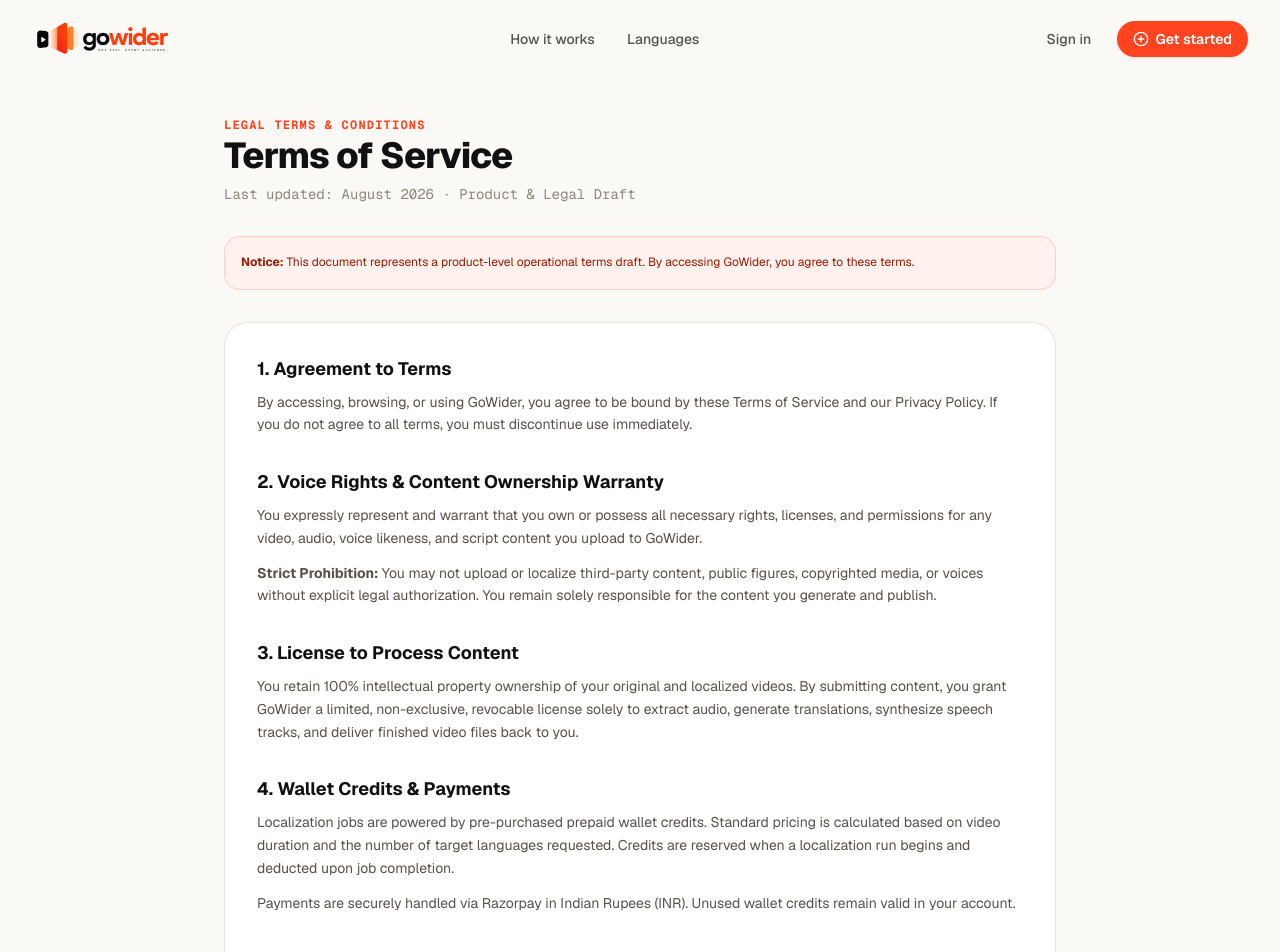
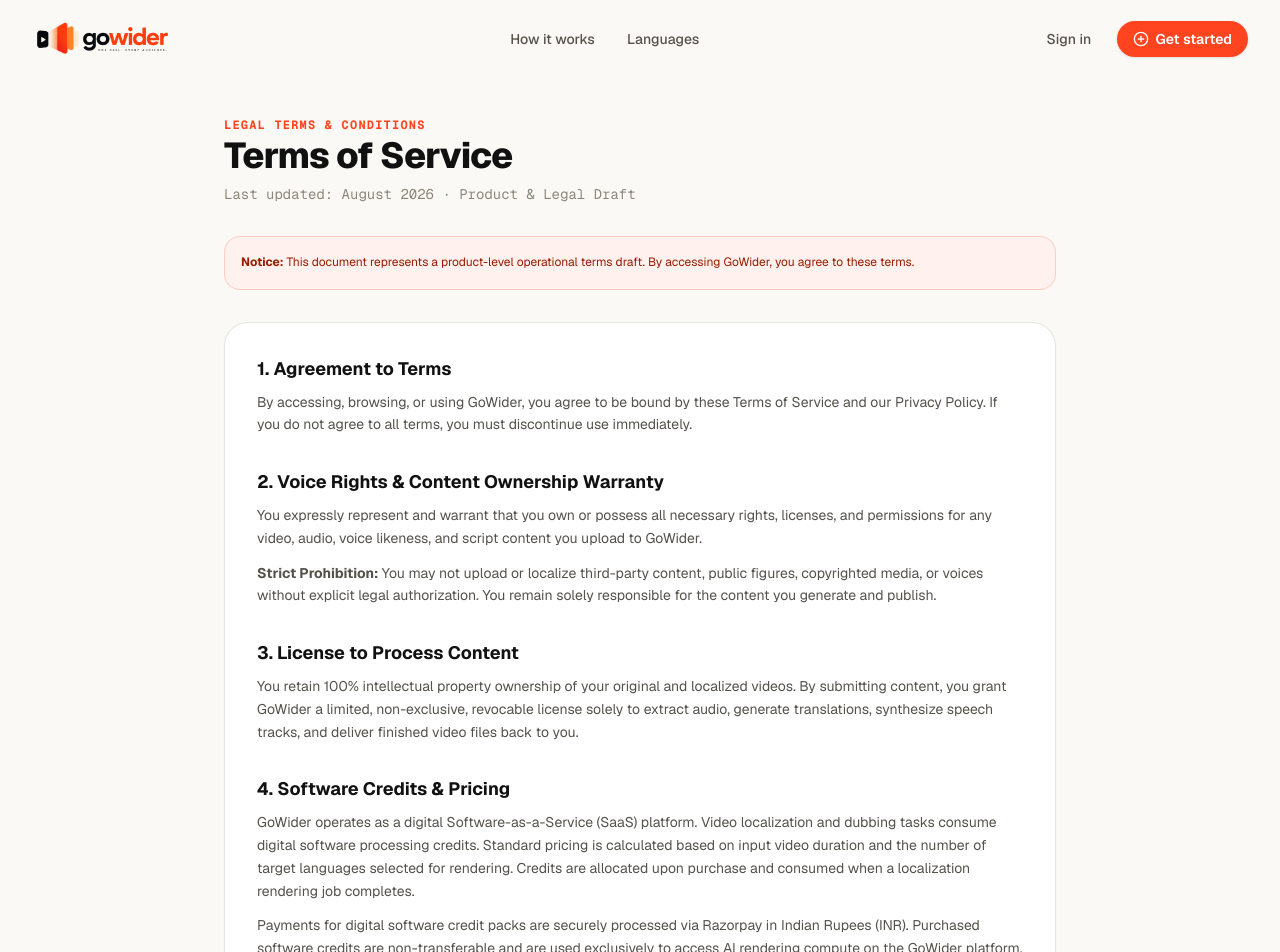
Before and after one commit to mahe-gi/gowider, a Next.js app: page /terms in a window 1280 px wide. Shown: the top 952 px of the page. Built offline with nearby package versions, Linux system fonts and the light colour scheme; no server answers.

Commit message:
docs(compliance): refine terms and policies to define SaaS software credits and remove wallet terminology

```diff
--- a/app/privacy/page.tsx
+++ b/app/privacy/page.tsx
@@ -45,9 +45,9 @@
             <h2 className="text-lg font-bold text-[#111111]">2. Information We Collect</h2>
             <p>We collect information necessary to provide and operate the localization service:</p>
             <ul className="list-disc pl-5 space-y-1.5 pt-1">
-              <li><strong>Account Information:</strong> When you sign in via Google OAuth, we receive your name, email address, and Google profile image to manage your workspace and wallet.</li>
+              <li><strong>Account Information:</strong> When you sign in via Google OAuth, we receive your name, email address, and Google profile image to manage your workspace and account credits.</li>
               <li><strong>Uploaded Media:</strong> Video and audio files (MP4/MOV) you upload for localization purposes.</li>
-              <li><strong>Payment Metadata:</strong> When you purchase credits via Razorpay, we record the transaction amount, payment order ID, and wallet balance. We never receive or store your credit card or banking details.</li>
+              <li><strong>Payment Metadata:</strong> When you purchase credits via Razorpay, we record the transaction amount, payment order ID, and credit balance. We never receive or store your credit card or banking details.</li>
               <li><strong>Technical & Session Identifiers:</strong> Ephemeral session cookies used strictly to manage guest uploads and authenticate logged-in sessions.</li>
             </ul>
           </section>
--- a/app/refund-policy/page.tsx
+++ b/app/refund-policy/page.tsx
@@ -32,7 +32,7 @@
           <section className="space-y-2">
             <h2 className="text-lg font-bold text-[#111111]">1. Automated Failure Protection</h2>
             <p>
-              If a localization job or specific language track fails during processing, reserved credits for that uncompleted track are automatically released back to your available wallet balance immediately. You will never be charged for an ungenerated video.
+              If a localization job or specific language track fails during processing, reserved credits for that uncompleted track are automatically released back to your available credit balance immediately. You will never be charged for an ungenerated video.
             </p>
           </section>
 
--- a/app/terms/page.tsx
+++ b/app/terms/page.tsx
@@ -59,12 +59,12 @@
           </section>
 
           <section className="space-y-2">
-            <h2 className="text-lg font-bold text-[#111111]">4. Wallet Credits & Payments</h2>
+            <h2 className="text-lg font-bold text-[#111111]">4. Software Credits & Pricing</h2>
             <p>
-              Localization jobs are powered by pre-purchased prepaid wallet credits. Standard pricing is calculated based on video duration and the number of target languages requested. Credits are reserved when a localization run begins and deducted upon job completion.
+              GoWider operates as a digital Software-as-a-Service (SaaS) platform. Video localization and dubbing tasks consume digital software processing credits. Standard pricing is calculated based on input video duration and the number of target languages selected for rendering. Credits are allocated upon purchase and consumed when a localization rendering job completes.
             </p>
             <p className="pt-1">
-              Payments are securely handled via Razorpay in Indian Rupees (INR). Unused wallet credits remain valid in your account.
+              Payments for digital software credit packs are securely processed via Razorpay in Indian Rupees (INR). Purchased software credits are non-transferable and are used exclusively to access AI rendering compute on the GoWider platform.
             </p>
           </section>
 
```
